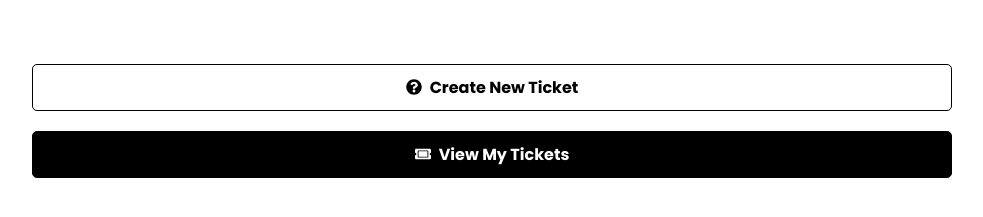
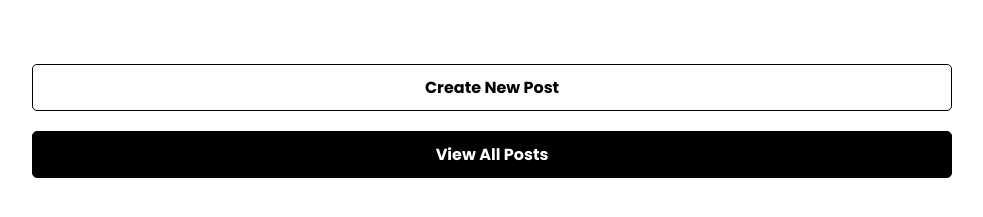
Before and after one commit to cory-simpson-dev/rps, a React (Create React App) app in the folder frontend/: page / in a window 1280 px wide. Shown: the part 259-476 px from the top of the page, without its empty margins (148-1131 px from the left). Built offline with nearby package versions, Linux system fonts and the light colour scheme.

Commit message:
added route guard

```diff
--- a/frontend/src/App.js
+++ b/frontend/src/App.js
@@ -2,9 +2,11 @@ import {BrowserRouter as Router, Routes, Route} from 'react-router-dom'
 import { ToastContainer } from 'react-toastify'
 import 'react-toastify/dist/ReactToastify.css'
 import Header from './components/Header'
+import PrivateRoute from './components/PrivateRoute'
 import Home from './pages/Home'
 import Login from './pages/Login'
 import Register from './pages/Register'
+import NewPost from './pages/NewPost'
 
 function App() {
   return (
@@ -17,6 +19,10 @@ function App() {
             <Route path='/' element={<Home />} />
             <Route path='/login' element={<Login />} />
             <Route path='/register' element={<Register />} />
+            {/* need nested route for private routes (routes that require login) */}
+            <Route path='/new-post' element={<PrivateRoute />}>
+              <Route path='/new-post' element={<NewPost />} />
+            </Route>
           </Routes>
         </div>
       </Router>
--- /dev/null
+++ b/frontend/src/components/PrivateRoute.jsx
@@ -0,0 +1,15 @@
+import { Navigate, Outlet } from "react-router-dom"
+import {useAuthStatus} from '../hooks/useAuthStatus'
+import Spinner from "./Spinner"
+
+const PrivateRoute = () => {
+    const {loggedIn, checkingStatus} = useAuthStatus()
+
+    if(checkingStatus) {
+        return <Spinner />
+    }
+
+    return loggedIn ? <Outlet /> : <Navigate to='/login' />
+}
+
+export default PrivateRoute
--- /dev/null
+++ b/frontend/src/hooks/useAuthStatus.js
@@ -0,0 +1,22 @@
+// protecting routes by ensuring user is logged in
+import { useState, useEffect } from "react"
+import { useSelector } from "react-redux"
+
+export const useAuthStatus = () => {
+    const [loggedIn, setLoggedIn] = useState(false)
+    const [checkingStatus, setCheckingStatus] = useState(true)
+
+    // get user through redux/backend
+    const {user} = useSelector((state) => state.auth)
+
+    useEffect(() => {
+        if(user) {
+            setLoggedIn(true)
+        } else {
+            setLoggedIn(false)
+        }
+        setCheckingStatus(false)
+    }, [user])
+
+    return {loggedIn, checkingStatus}
+}
--- a/frontend/src/pages/Home.jsx
+++ b/frontend/src/pages/Home.jsx
@@ -1,5 +1,5 @@
 import {Link} from 'react-router-dom'
-import {FaQuestionCircle, FaTicketAlt} from 'react-icons/fa'
+
 function Home() {
   return (
     <>
@@ -8,11 +8,11 @@ function Home() {
         <p>Please be creative</p>
       </section>
 
-      <Link to='/new-ticket' className='btn btn-reverse btn-block'>
-        <FaQuestionCircle /> Create New Ticket
+      <Link to='/new-post' className='btn btn-reverse btn-block'>
+        Create New Post
       </Link>
-      <Link to='/tickets' className='btn btn-block'>
-        <FaTicketAlt /> View My Tickets
+      <Link to='/posts' className='btn btn-block'>
+        View All Posts
       </Link>
     </>
   )
--- /dev/null
+++ b/frontend/src/pages/NewPost.jsx
@@ -0,0 +1,7 @@
+function NewPost() {
+    return (
+      <h1>New post</h1>
+    )
+}
+
+export default NewPost
```
